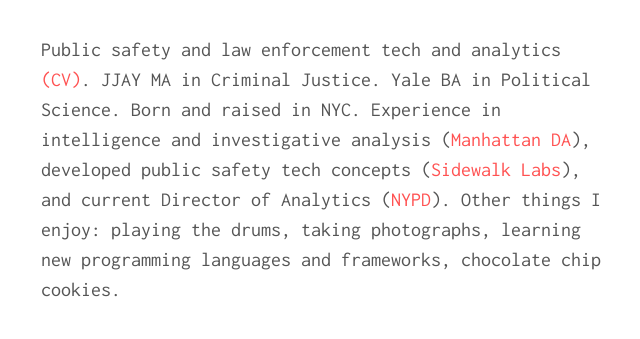
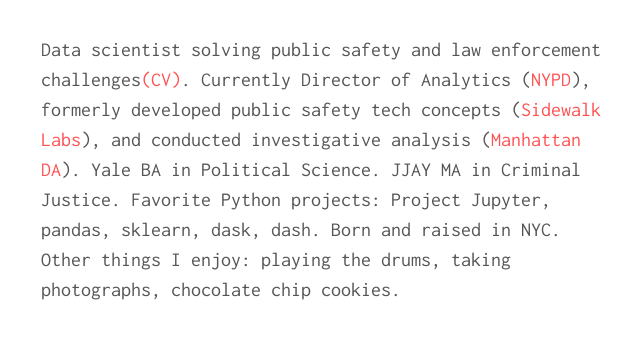
Before and after one commit to benjaminsingleton/benjaminsingleton.github.io, a plain HTML site: page index.html in a window 1280 px wide. Shown: the part 171-510 px from the top of the page, without its empty margins (319-959 px from the left). Drawn offline with Linux system fonts and the light colour scheme.

Commit message:
Update index.html

```diff
--- a/index.html
+++ b/index.html
@@ -31,11 +31,12 @@
       </div>
       <div class="row">
         <p>
-          <span>Public safety and law enforcement tech and analytics <a href="https://www.linkedin.com/in/benjaminsingleton/" target="_blank">(CV)</a>.</span>
-          <span>JJAY MA in Criminal Justice. Yale BA in Political Science.</span>
+          <span>Data scientist solving public safety and law enforcement challenges<a href="https://www.linkedin.com/in/benjaminsingleton/" target="_blank">(CV)</a>.</span>
+          <span>Currently Director of Analytics (<a href="http://www1.nyc.gov/site/nypd/index.page" target="_blank">NYPD</a>), formerly developed public safety tech concepts (<a href="http://www.sidewalklabs.com/" target="_blank">Sidewalk Labs</a>), and conducted investigative analysis (<a href="http://manhattanda.org/intelligence-driven-prosecution-crime-strategies-unit" target="_blank">Manhattan DA</a>).</span>
+          <span>Yale BA in Political Science. JJAY MA in Criminal Justice.</span>
+          <span>Favorite Python projects: Project Jupyter, pandas, sklearn, dask, dash.</span>
           <span>Born and raised in NYC.</span>
-          <span>Experience in intelligence and investigative analysis (<a href="http://manhattanda.org/intelligence-driven-prosecution-crime-strategies-unit" target="_blank">Manhattan DA</a>), developed public safety tech concepts (<a href="http://www.sidewalklabs.com/" target="_blank">Sidewalk Labs</a>), and current Director of Analytics (<a href="http://www1.nyc.gov/site/nypd/index.page" target="_blank">NYPD</a>).</span>
-          <span>Other things I enjoy: playing the drums, taking photographs, learning new programming languages and frameworks, chocolate chip cookies.</span>
+          <span>Other things I enjoy: playing the drums, taking photographs, chocolate chip cookies.</span>
         </p>
       </div>
       <div class="row icons">
```
